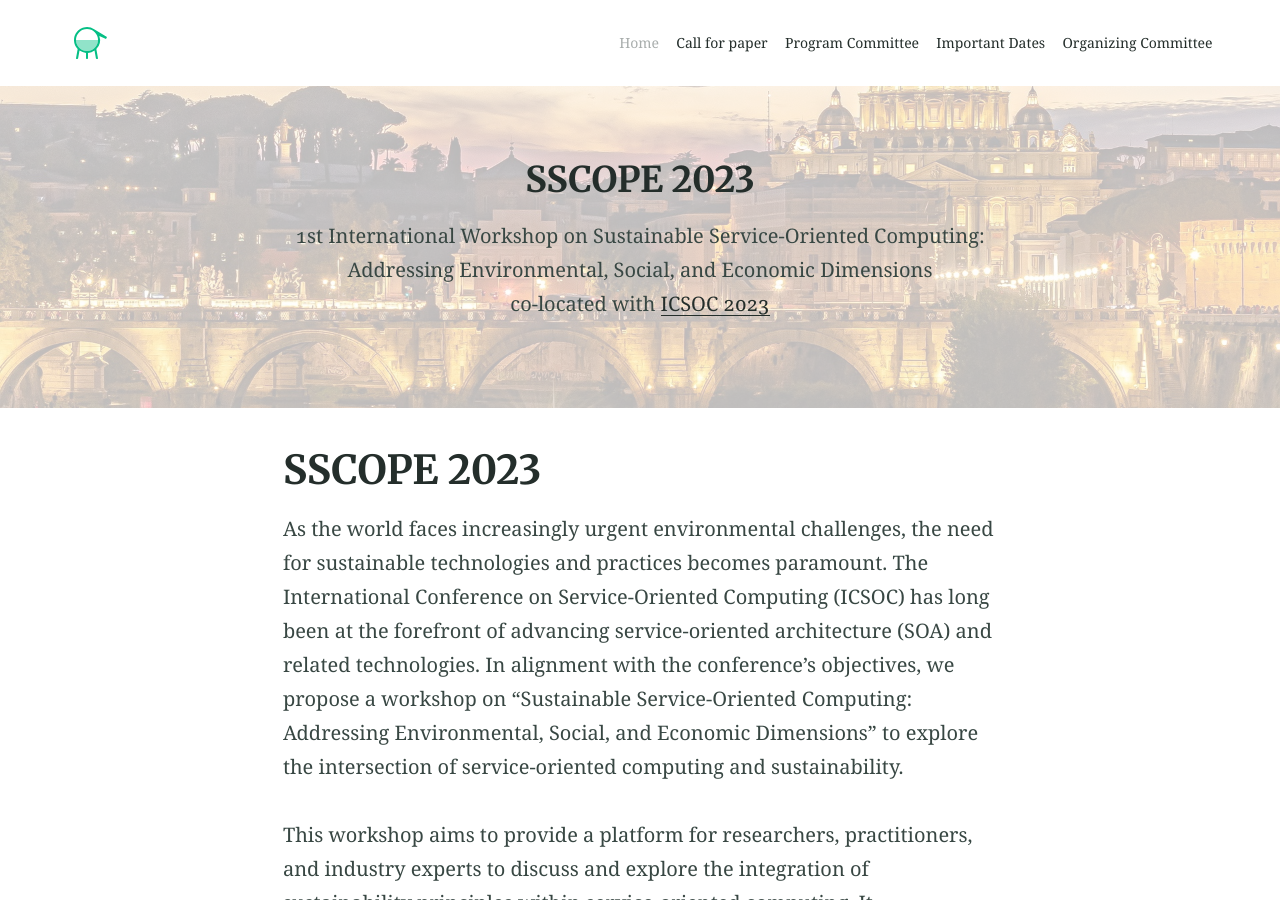
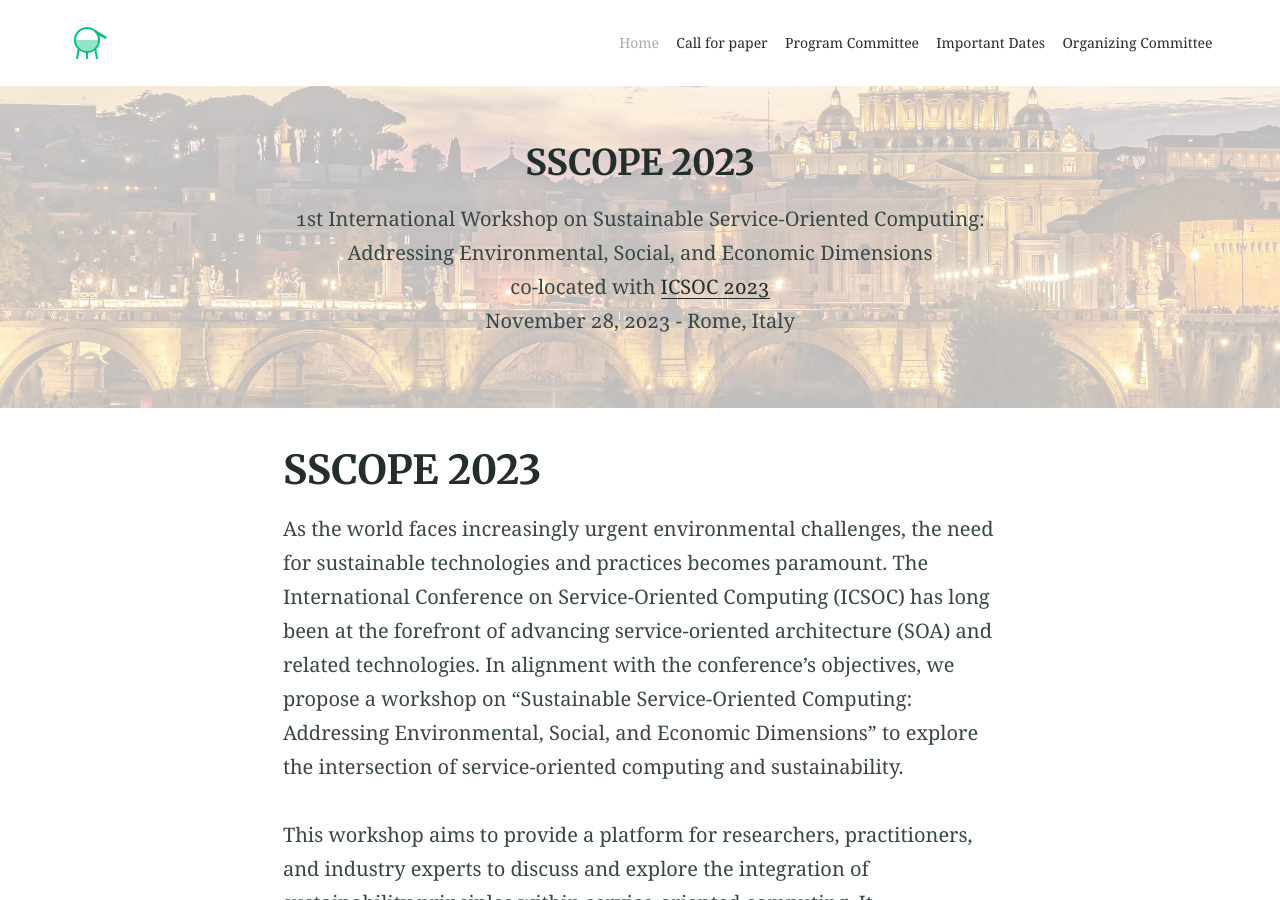
Before and after one commit to sscope-workshop/sscope-workshop.github.io, a Jekyll site: the page built from index.md, in a window 1280 px wide and 900 px high. Built offline with Jekyll 4.4.1, drawn with Linux system fonts in a browser that asks for light colours.

Commit message:
Add date and location

```diff
--- a/index.md
+++ b/index.md
@@ -4,7 +4,8 @@ feature_text: |
   ## SSCOPE 2023
   1st International Workshop on Sustainable Service-Oriented Computing: \
   Addressing Environmental, Social, and Economic Dimensions \
-  co-located with [ICSOC 2023](https://icsoc2023.diag.uniroma1.it)
+  co-located with [ICSOC 2023](https://icsoc2023.diag.uniroma1.it) \
+  November 28, 2023 - Rome, Italy
 feature_image: "/uploads/sscope_rome.jpg"
 excerpt: "1st International Workshop on Sustainable Service-Oriented Computing: Addressing Environmental, Social, and Economic Dimensions co-located with ICSOC 2023"
 ---
```
